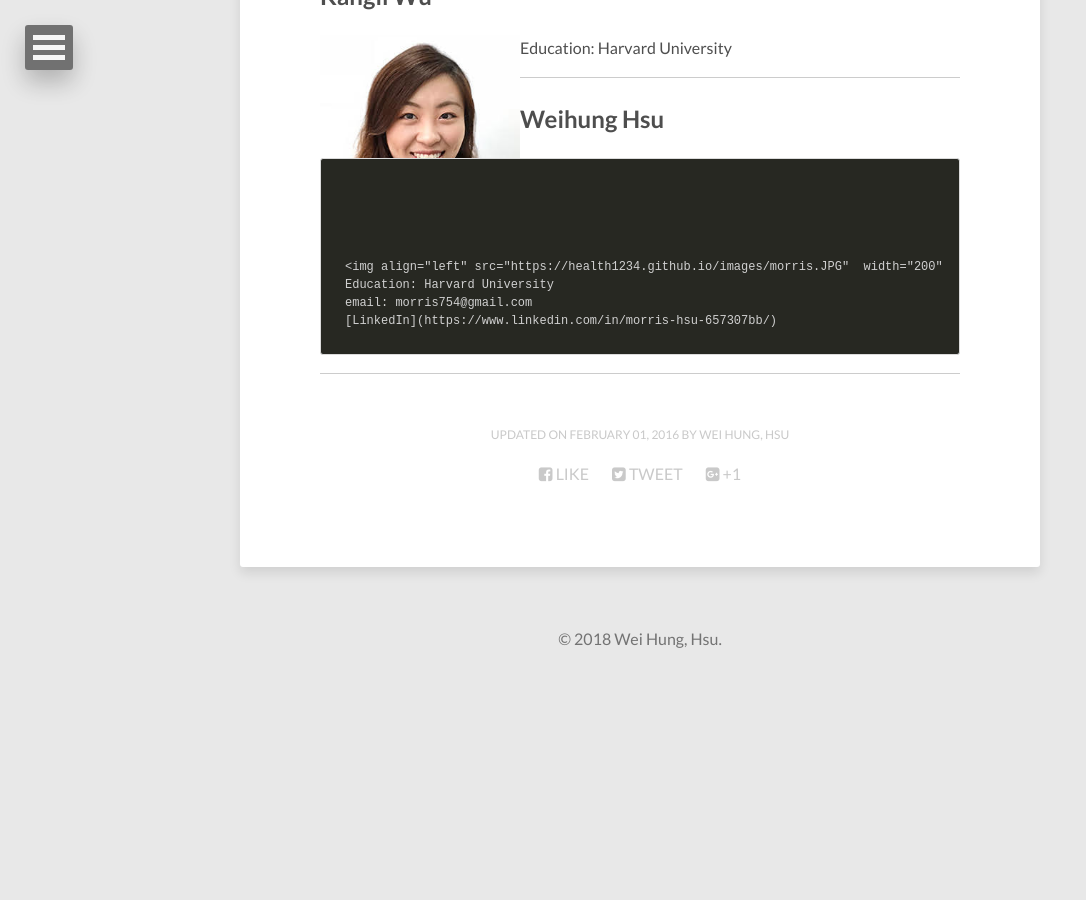
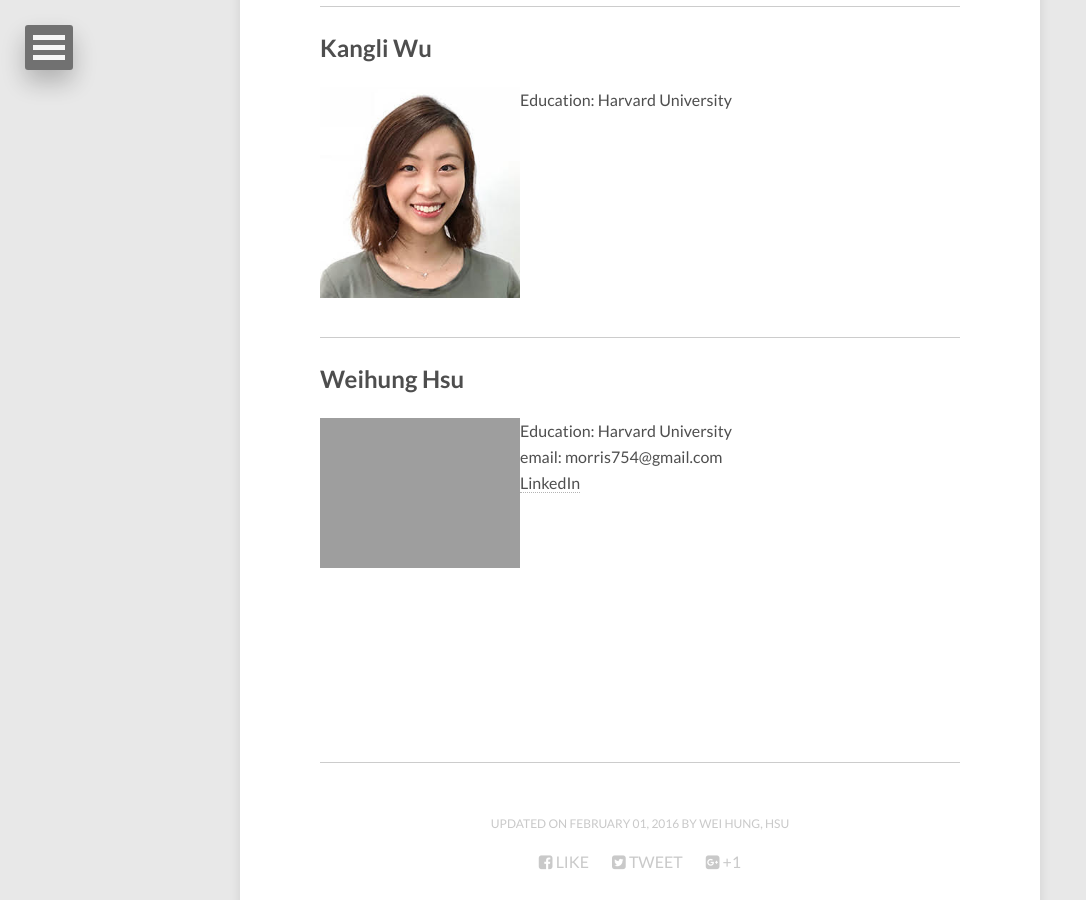
Before and after one commit to health1234/whhsu2.github.io, a Jekyll site: the page built from about/index.md, in a window 1280 px wide and 900 px high, scrolled down 930 px. Shown: the whole window, without its empty margins (0-1086 px from the left). Built offline with Jekyll 4.4.1, drawn with Linux system fonts in a browser that asks for light colours; nearby versions of some CDN libraries; before the commit the page ends 1610 px from its top, so only the background shows below that.

Commit message:
Update index.md

````diff
--- a/about/index.md
+++ b/about/index.md
@@ -17,7 +17,7 @@ modified: 2016-02-01
 <img align = "left" src="{{ site.url }}/images/Ruofan.jpg"  width="200" height="200">
 
 Education: Harvard University
-<br/><br/><br/><br/><br/><br/><br/>
+<br/><br/><br/><br/><br/><br/><br/><br/><br/>
 
 ---
 
@@ -25,7 +25,7 @@ Education: Harvard University
 <img align = "left" src="{{ site.url }}/images/Kangli.jpg"  width="200" height="200">
 
 Education: Harvard University
-
+<br/><br/><br/><br/><br/><br/><br/><br/><br/>
 
 
 
@@ -33,16 +33,12 @@ Education: Harvard University
 
 ## Weihung Hsu
 
-```
 <img align="left" src="{{ site.url }}/images/morris.JPG"  width="200" height="200">
 Education: Harvard University
 email: morris754@gmail.com
 [LinkedIn](https://www.linkedin.com/in/morris-hsu-657307bb/)
-```
 
-
-
-
+<br/><br/><br/><br/><br/><br/><br/><br/><br/>
 
 
 
````
